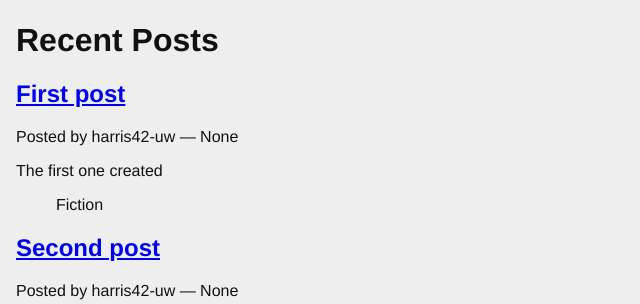
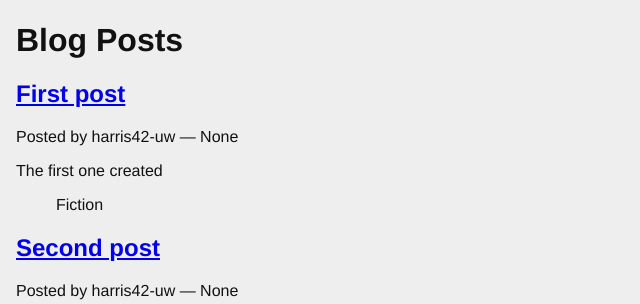
Before and after one commit to harris42-uw/django-project, a Django app: template blogging/templates/blogging/list.html in a window 1280 px wide. Shown: the part 20-324 px from the top of the page, without its empty margins (0-640 px from the left). Run offline with Django 3.2, Linux system fonts and the light colour scheme; the template is opened without the code that fills it: values that come from a table or form of the project are taken from there, others are empty; data comes from the database, SQL or seed files in the repository; parts of the project's set-up code (start-up, migrations or seed data) failed here and were passed over.

Commit message:
Changed blog title

```diff
--- a/blogging/templates/blogging/list.html
+++ b/blogging/templates/blogging/list.html
@@ -1,7 +1,7 @@
 {% extends "base.html" %}
 
 {% block content %}
-  <h1>Recent Posts</h1>
+  <h1>Blog Posts</h1>
   {% comment %} here is where the query happens {% endcomment %}
   {% for post in post_list %}
   <div class="post">
```
